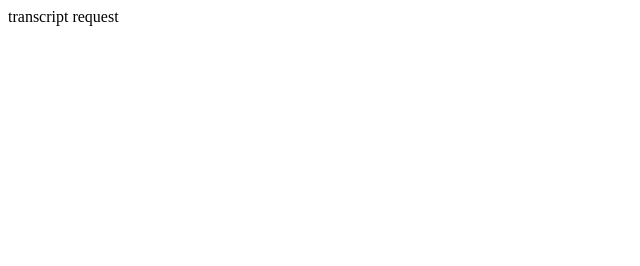
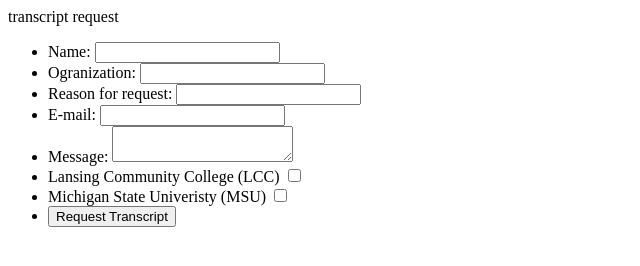
Before and after one commit to WedgeNat/site_personal, a plain HTML site: page alternate_pages/transcript_request.html in a window 1280 px wide. Shown: the whole page, without its empty margins (0-640 px from the left). Drawn offline with Linux system fonts and the light colour scheme; files that its build step writes are made by us from their sources.

Commit message:
formatting change

```diff
--- a/alternate_pages/transcript_request.html
+++ b/alternate_pages/transcript_request.html
@@ -5,8 +5,47 @@
   <meta http-equiv="X-UA-Compatible" content="IE=edge">
   <meta name="viewport" content="width=device-width, initial-scale=1.0">
   <title>Transcript Request</title>
+  <link href="style.css" rel="stylesheet">
 </head>
 <body>
   transcript request
+  <form action="/my-handling-form-page" method="post">
+    <!-- The action attribute defines the location (URL) where the form's collected data should be
+      sent when it is submitted. The method attribute defines which HTTP method to send the data with
+      (usually get or post). -->
+      <ul>
+        <li>
+          <label for="name">Name:</label>
+          <input type="text" id="name" name="user_name">
+        </li>
+        <li>
+          <label for="org">Ogranization:</label>
+          <input type="text" id="org" name="user_org">
+        </li>
+        <li>
+          <label for="reason">Reason for request:</label>
+          <input type="text" id="reason" name="user_reason">
+        </li>
+        <li>
+          <label for="mail">E-mail:</label>
+          <input type="email" id="mail" name="user_email">
+        </li>
+        <li>
+          <label for="msg">Message:</label>
+          <textarea id="msg" name="user_message"></textarea>
+        </li>
+        <li>
+          <label for="lccTrans"> Lansing Community College (LCC)</label>
+          <input type="checkbox" id="lccTrans" name="lccTrans">
+        </li>
+        <li>
+          <label for="lccTrans"> Michigan State Univeristy (MSU)</label>
+          <input type="checkbox" id="msuTrans" name="msuTrans">
+        </li>
+        <li class="button">
+          <button type="submit">Request Transcript</button>
+        </li>
+       </ul>
+  </form>
 </body>
 </html>
```
